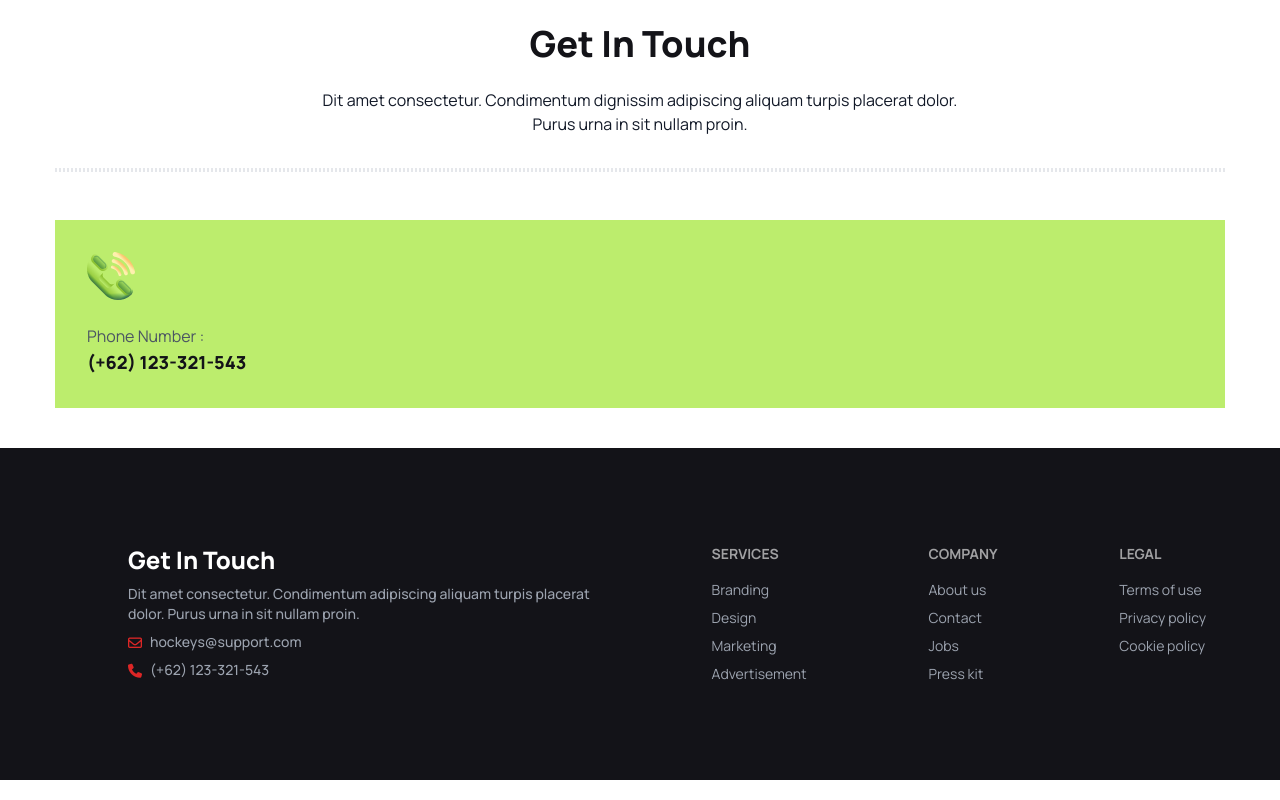
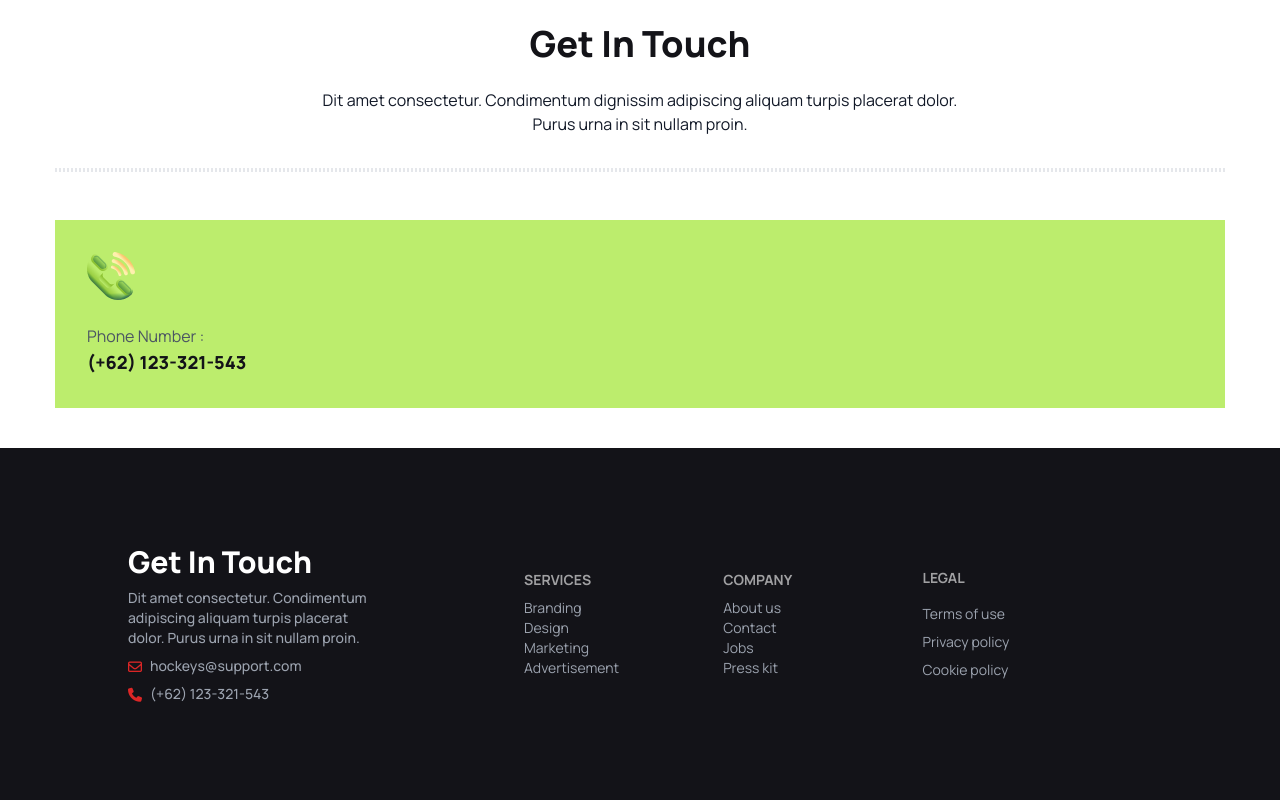
Before and after one commit to aynururme/hockey-academy, a plain HTML site: page index.html in a window 1280 px wide. Shown: the part 3953-4753 px from the top of the page. Drawn offline with nearby package versions, Linux system fonts and the light colour scheme.

Commit message:
Footer section done

```diff
--- a/index.html
+++ b/index.html
@@ -478,45 +478,46 @@
         </section>
     </main>
     <!-- footer section -->
-    <footer class="lg:px-32 lg:py-24 footer w-full lg:w-[1440px] mx-auto bg-[#131318] text-white">
+    <footer class=" px-10 py-10 lg:px-32 lg:py-24 footer w-full lg:w-[1440px] mx-auto bg-[#131318] text-white grid grid-cols-1 lg:grid-cols-4 justify-center items-center">
 
-        <div>
-            <h2 class="text-2xl font-extrabold text-white ">Get In Touch</h2>
+        <div class="justify-center items-center w-1/2 lg:w-full mx-auto">
+            <h2 class="text-2xl lg:text-3xl font-extrabold text-white ">Get In Touch</h2>
             <p class="font-medium text-gray-400">Dit amet consectetur. Condimentum adipiscing aliquam turpis placerat
                 <br>dolor. Purus urna in
                 sit nullam proin.
             </p>
-            <div class="flex gap-2">
+            <div class="flex gap-2 ">
                 <i class="fa-regular fa-envelope text-red-600 mt-1"></i>
                 <p class="font-medium text-gray-400">hockeys@support.com</p>
 
             </div>
-            <div class="flex gap-2">
+            <div class="flex gap-2 ">
                 <i class="fa-solid fa-phone text-red-600 mt-1"></i>
                 <p class="font-medium text-gray-400">(+62) 123-321-543</p>
             </div>
 
         </div>
 
-        <nav>
+<div class="flex flex-1">
+    <nav class="ml-0 lg:ml-24 ">
         <header class="footer-title">Services</header>
         <a class="link link-hover text-gray-400">Branding</a>
         <a class="link link-hover text-gray-400">Design</a>
         <a class="link link-hover text-gray-400">Marketing</a>
         <a class="link link-hover text-gray-400">Advertisement</a>
     </nav>
-        <nav>
+    <nav class="ml-0 lg:ml-24">
         <header class="footer-title">Company</header>
         <a class="link link-hover text-gray-400">About us</a>
         <a class="link link-hover text-gray-400">Contact</a>
         <a class="link link-hover text-gray-400">Jobs</a>
         <a class="link link-hover text-gray-400">Press kit</a>
     </nav>
+</div>
 
 
 
-
-        <nav>
+        <nav class="lg:ml-24 justify-center items-center w-1/2 lg:w-full mx-auto">
             <header class="footer-title">Legal</header>
             <a class="link link-hover text-gray-400">Terms of use</a>
             <a class="link link-hover text-gray-400">Privacy policy</a>
```
Lines whose indentation alone changed are shown as unchanged.
